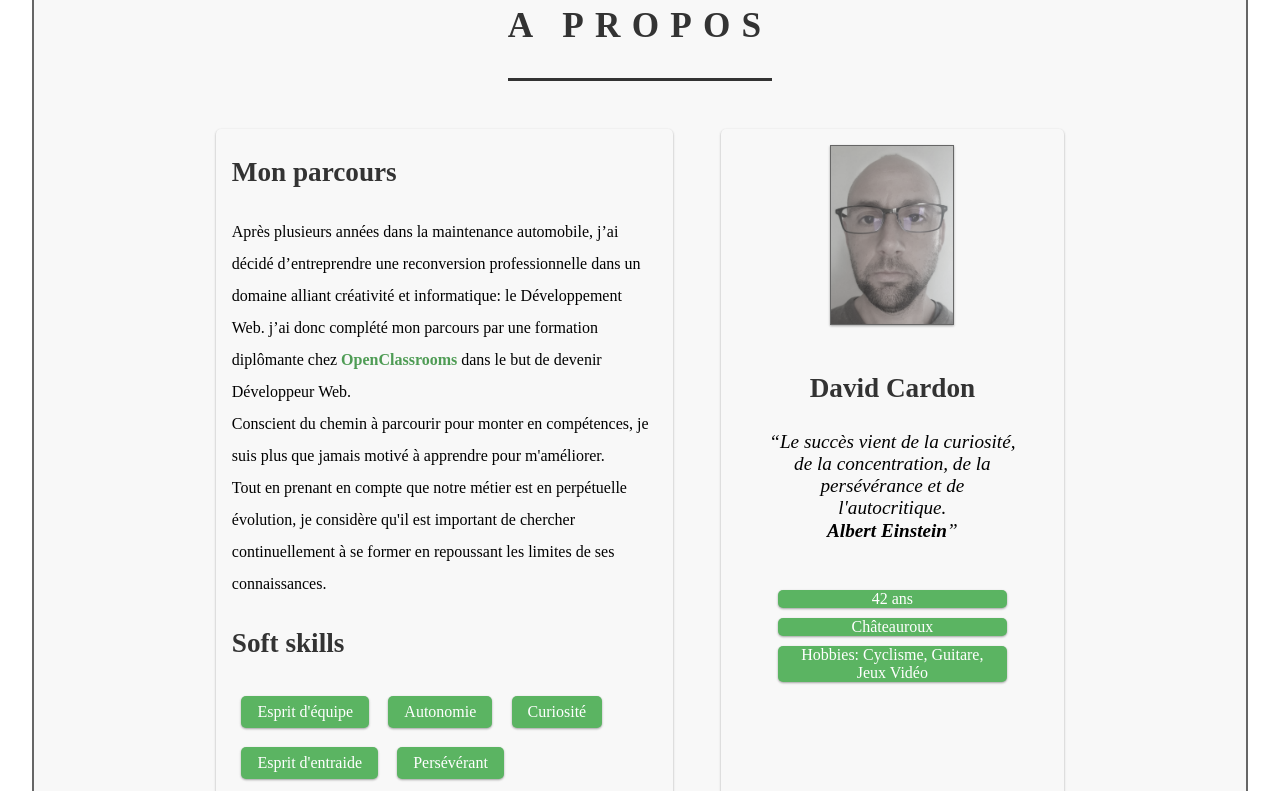
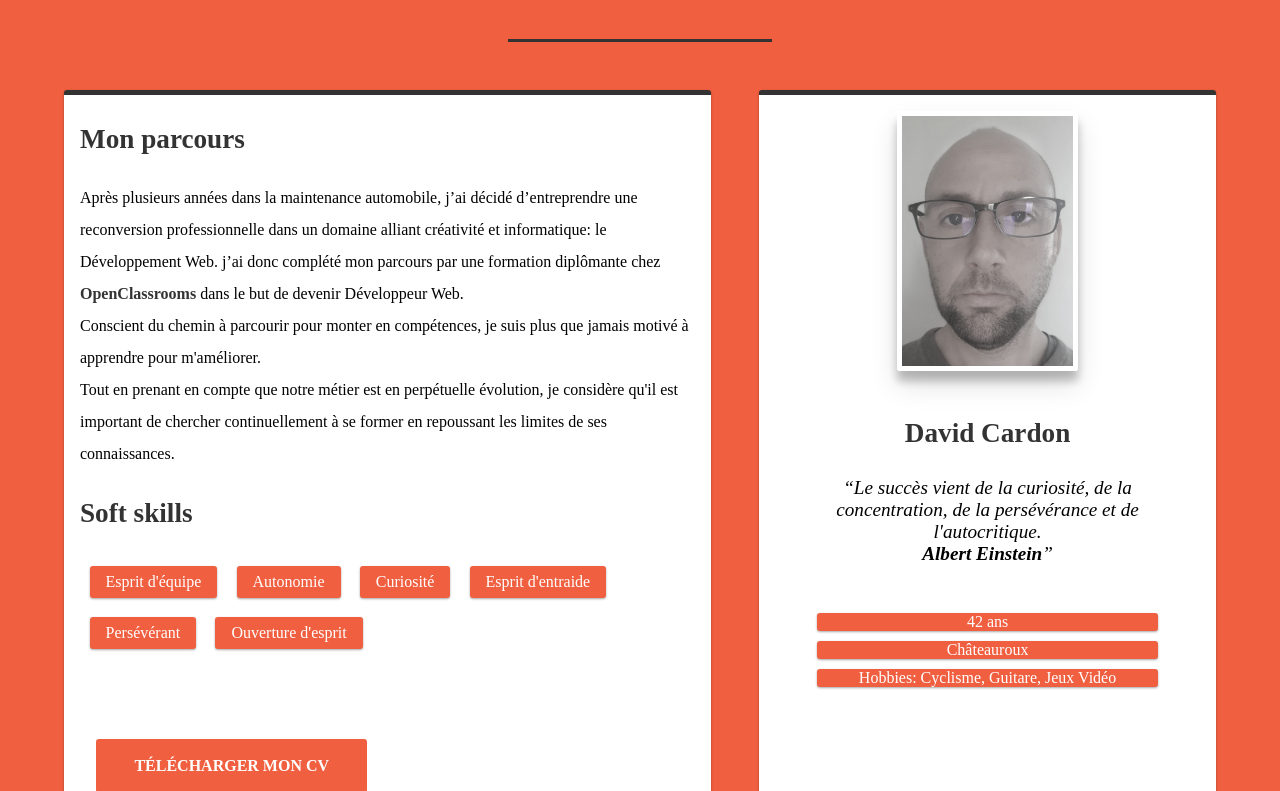
Before and after one commit to davidotch/portfolio, a React (Create React App) app: page / in a window 1280 px wide. Shown: the part 909-1700 px from the top of the page. Built offline with nearby package versions, Linux system fonts and the light colour scheme; a web font is replaced by a local one.

Commit message:
fix color, border-radius, width

```diff
--- a/src/style/about.css
+++ b/src/style/about.css
@@ -1,27 +1,27 @@
 .about {
-    background-color: #f8f8f8;
-    width: 95%;
+    background-color: #f05f40;
+    width: 100%;
     display: flex;
     flex-direction: column;
-    margin: 2.3rem auto;
-    border: 2px solid #666;
-    border-radius: 5px;
+    margin: 0 auto;
     align-items: center;
     gap: 1rem;
 }
 
 .info {
     display: flex;
-    width: 70%;
+    width: 90%;
     gap: 3rem;
     flex-direction: row;
     margin: 1rem;
 }
 
 .info div:first-child {
+    background-color: #fff;
     margin: 1rem 0rem;
     padding: 0rem 1rem;
-    border-radius: 5px;
+    border-radius: 3px;
+    border-top: 5px solid #333;
     line-height: 2rem;
     box-shadow: 0 1px 3px rgba(0,0,0,0.12), 0 1px 2px rgba(0,0,0,0.24);
     transition: all 0.3s cubic-bezier(.25,.8,.25,1);
@@ -32,10 +32,12 @@
 }
 
 .info div:nth-child(2) {
+    background-color: #fff;
     margin: 1rem 0rem;
     padding: 0rem 3rem;
     text-align: center;
-    border-radius: 5px;
+    border-radius: 3px;
+    border-top: 5px solid #333;
     box-shadow: 0 1px 3px rgba(0,0,0,0.12), 0 1px 2px rgba(0,0,0,0.24);
     transition: all 0.3s cubic-bezier(.25,.8,.25,1);
 }
@@ -47,13 +49,18 @@
 .info div:nth-child(2) .profil {
     width: 50%;
     margin: 1rem;
-    border: 1px solid #666;
+    border-radius: 3px;
+    border: 5px solid #fff;
     filter: grayscale(0.8);
-    box-shadow: 0 1px 3px rgba(0,0,0,0.12), 0 1px 2px rgba(0,0,0,0.24);
+    box-shadow: 0 14px 28px rgba(0,0,0,0.12), 0 10px 10px rgba(0,0,0,0.24);
 }
 
 .info div:first-child p {
     margin: 1rem 0rem;
+}
+
+.openclassroom {
+    color: #333;
 }
 
 .info div:first-child ul {
@@ -64,25 +71,24 @@
     display: inline-block;
     padding: 0rem 1rem;
     margin: 0.6rem;
-    border-radius: 5px;
+    border-radius: 3px;
     color: #fff;
-    background: #5bb462;
+    background: #f05f40;
     cursor: pointer;
     box-shadow: 0 1px 3px rgba(0,0,0,0.12), 0 1px 2px rgba(0,0,0,0.24);
     transition: all 0.3s cubic-bezier(.25,.8,.25,1);
 }
 
 .info div:first-child ul li:hover {
-    background: #4f9c55;
+    background: #d05f40;
 }
 
 .info div:first-child .curriculum {
     display: inline-block;
     margin: 1rem;
     padding: 0.7rem 2.4rem;
-    border-radius: 5px;
-    background-color: #5bb462;
-    border: 2px solid #4f9c55;
+    border-radius: 3px;
+    background-color: #f05f40;
     color: #fff;
     text-transform: uppercase;
     font-weight: bold;
@@ -90,7 +96,7 @@
 }
 
 .info div:first-child .curriculum:hover {
-    background-color: #4f9c55;
+    background-color: #d05f40;
 }
 
 .info div:nth-child(2) q {
@@ -106,16 +112,16 @@
 .info div:nth-child(2) ul li {
     padding: 0 1rem;
     margin: 0.6rem;
-    border-radius: 5px;
+    border-radius: 3px;
     color: #fff;
-    background-color: #5bb462;
+    background-color: #f05f40;
     cursor: pointer;
     box-shadow: 0 1px 3px rgba(0,0,0,0.12), 0 1px 2px rgba(0,0,0,0.24);
     transition: all 0.3s cubic-bezier(.25,.8,.25,1);
 }
 
 .info div:nth-child(2) ul li:hover {
-    background: #4f9c55;
+    background: #d05f40;
 }
 
 #about {
```
